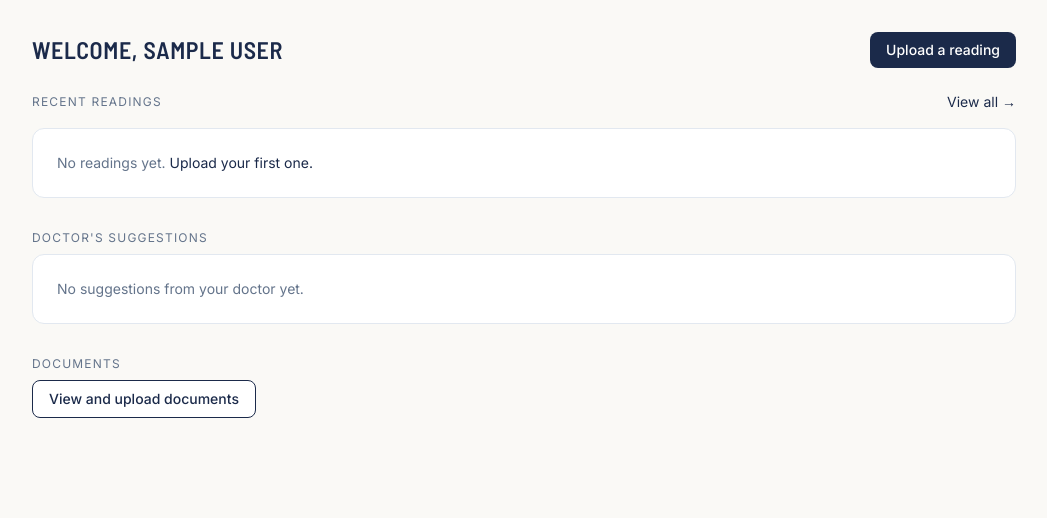
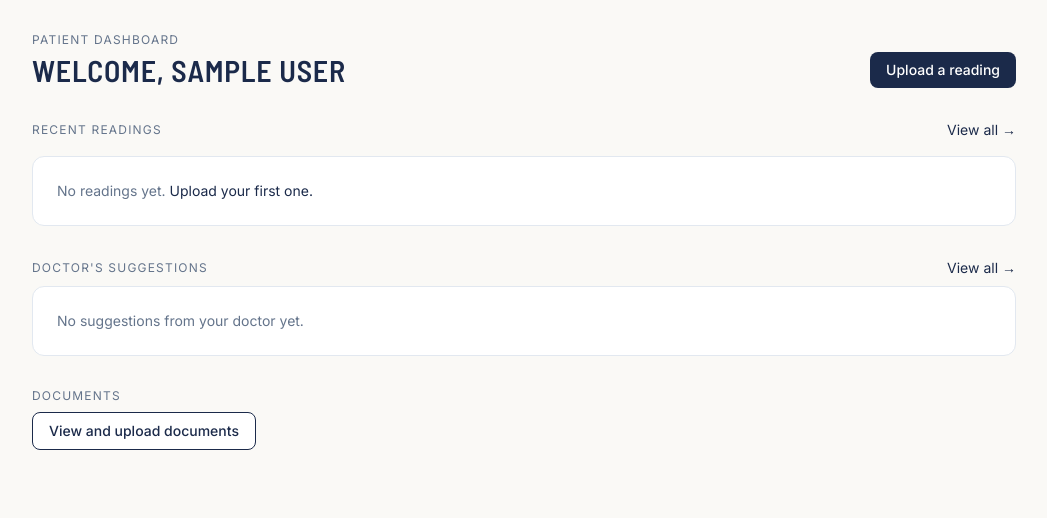
Before and after one commit to VitaAmEm/coruscant-health-administration, a Django app: page /accounts/dashboard/patient/ in a window 1280 px wide. Shown: the part 68-586 px from the top of the page, without its empty margins (116-1163 px from the left). Run offline with Django 5.2, Linux system fonts and the light colour scheme; the visitor is signed in with stand-in values (Sample User, id 1); some libraries are stand-ins or nearby versions.

Commit message:
Improve dashboard navigation and patient filters

```diff
--- a/accounts/urls.py
+++ b/accounts/urls.py
@@ -13,6 +13,7 @@ urlpatterns = [
     path("dashboard/", views.DashboardRedirectView.as_view(), name="dashboard"),
     path("dashboard/patient/", views.PatientDashboardView.as_view(), name="dashboard_patient"),
     path("dashboard/patient/reports/<int:pk>/", views.PatientReportDetailView.as_view(), name="patient_report_detail"),
+    path("dashboard/patient/reports/", views.PatientReportListView.as_view(), name="patient_report_list"),
     path("dashboard/doctor/", views.DoctorDashboardView.as_view(), name="dashboard_doctor"),
     path("dashboard/department/", views.DepartmentDashboardView.as_view(), name="dashboard_department"),
     path("dashboard/emergency/", views.EmergencyDashboardView.as_view(), name="dashboard_emergency"),
--- a/accounts/views.py
+++ b/accounts/views.py
@@ -139,6 +139,33 @@ class PatientReportDetailView(LoginRequiredMixin, TemplateView):
             pk=self.kwargs["pk"],
             patient__user=self.request.user,
         )
+        return context
+
+
+class PatientReportListView(LoginRequiredMixin, ListView):
+    template_name = "accounts/patient_report_list.html"
+    context_object_name = "reports"
+    paginate_by = 20
+
+    def dispatch(self, request, *args, **kwargs):
+        if not request.user.is_authenticated or request.user.role != User.Role.PATIENT:
+            raise PermissionDenied
+        return super().dispatch(request, *args, **kwargs)
+
+    def get_queryset(self):
+        from doctors.models import Report
+
+        queryset = Report.objects.filter(patient__user=self.request.user).select_related("doctor__user")
+        doctor_query = self.request.GET.get("doctor", "").strip()
+        if doctor_query:
+            queryset = queryset.filter(
+                doctor__user__first_name__icontains=doctor_query
+            ) | queryset.filter(doctor__user__last_name__icontains=doctor_query)
+        return queryset
+
+    def get_context_data(self, **kwargs):
+        context = super().get_context_data(**kwargs)
+        context["doctor_query"] = self.request.GET.get("doctor", "")
         return context
 
 
--- a/templates/accounts/dashboard_patient.html
+++ b/templates/accounts/dashboard_patient.html
@@ -1,8 +1,11 @@
 {% extends "base.html" %}
 {% block title %}Patient Dashboard - Coruscant Health{% endblock %}
 {% block content %}
-<div class="flex items-center justify-between mb-6">
-  <h1 class="font-display text-2xl font-semibold uppercase tracking-wide text-brand">Welcome, {{ user.get_full_name|default:user.username }}</h1>
+<div class="flex flex-col gap-4 sm:flex-row sm:items-end sm:justify-between mb-8">
+  <div>
+    <p class="text-xs text-slate-500 uppercase tracking-widest mb-1">Patient dashboard</p>
+    <h1 class="font-display text-3xl font-semibold uppercase tracking-wide text-brand">Welcome, {{ user.get_full_name|default:user.username }}</h1>
+  </div>
   <a href="{% url 'patients:upload_reading' %}"
      class="bg-brand hover:bg-brand-dark text-white rounded-lg px-4 py-2 text-sm font-medium transition-colors">
     Upload a reading
@@ -10,7 +13,7 @@
 </div>
 
 <div id="readings" class="mb-4 flex items-center justify-between scroll-mt-6">
-  <p class="text-xs text-slate-500 uppercase tracking-widest">Recent readings</p>
+  <a href="{% url 'patients:reading_list' %}" class="text-xs text-slate-500 uppercase tracking-widest hover:text-brand">Recent readings</a>
   <a href="{% url 'patients:reading_list' %}" class="text-sm text-brand hover:underline">View all &rarr;</a>
 </div>
 
@@ -33,7 +36,10 @@
 {% endif %}
 
 <div id="suggestions" class="mt-8 scroll-mt-6">
-  <p class="text-xs text-slate-500 uppercase tracking-widest mb-2">Doctor's suggestions</p>
+  <div class="mb-2 flex items-center justify-between">
+    <a href="{% url 'accounts:patient_report_list' %}" class="text-xs text-slate-500 uppercase tracking-widest hover:text-brand">Doctor's suggestions</a>
+    <a href="{% url 'accounts:patient_report_list' %}" class="text-sm text-brand hover:underline">View all &rarr;</a>
+  </div>
   {% if reports %}
   <div class="bg-white border border-slate-200 rounded-xl divide-y divide-slate-100">
     {% for report in reports %}
--- a/templates/base.html
+++ b/templates/base.html
@@ -54,8 +54,8 @@
           </summary>
           <div class="absolute right-0 top-full z-10 mt-2 w-56 rounded-lg border border-slate-200 bg-white p-2 shadow-lg">
             {% if user.role == "PATIENT" %}
-              <a href="{% url 'accounts:dashboard_patient' %}#suggestions" class="block rounded px-3 py-2 text-sm text-brand hover:bg-brand-light">Doctor's suggestions</a>
-              <a href="{% url 'accounts:dashboard_patient' %}#readings" class="block rounded px-3 py-2 text-sm text-brand hover:bg-brand-light">Recent readings</a>
+              <a href="{% url 'accounts:patient_report_list' %}" class="block rounded px-3 py-2 text-sm text-brand hover:bg-brand-light">Doctor's suggestions</a>
+              <a href="{% url 'patients:reading_list' %}" class="block rounded px-3 py-2 text-sm text-brand hover:bg-brand-light">Recent readings</a>
             {% else %}
               <a href="{% url 'accounts:dashboard' %}" class="block rounded px-3 py-2 text-sm text-brand hover:bg-brand-light">My dashboard</a>
             {% endif %}
```
Also changed, not shown: doctors/views.py (+14 -1 lines), templates/accounts/patient_report_list.html (added, +34 -0 lines), templates/doctors/patient_list.html (+9 -0 lines).
